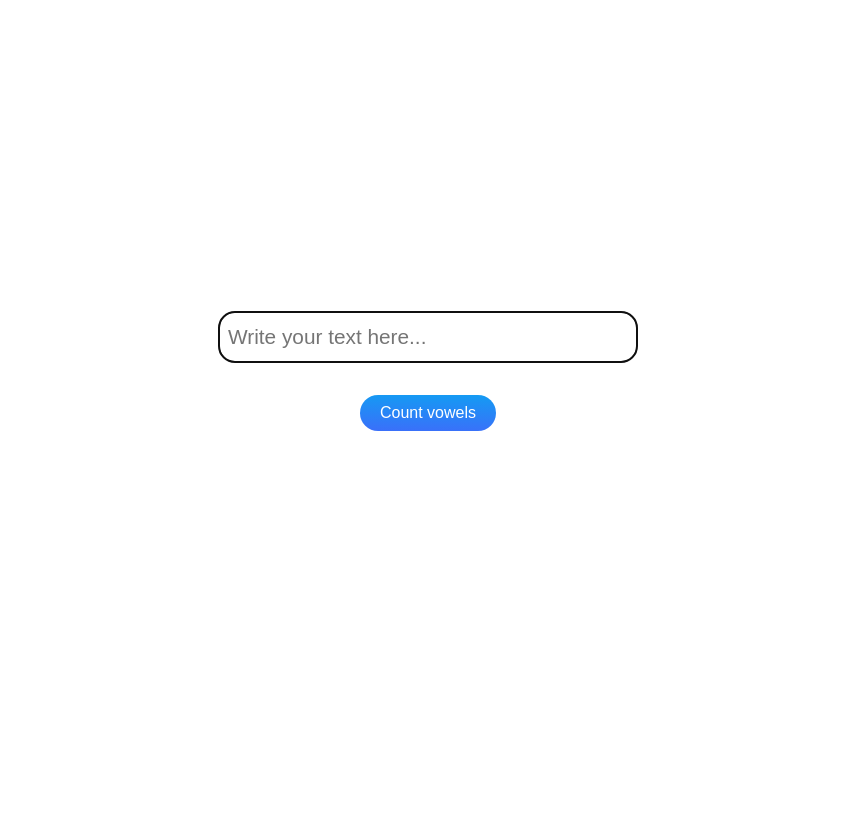
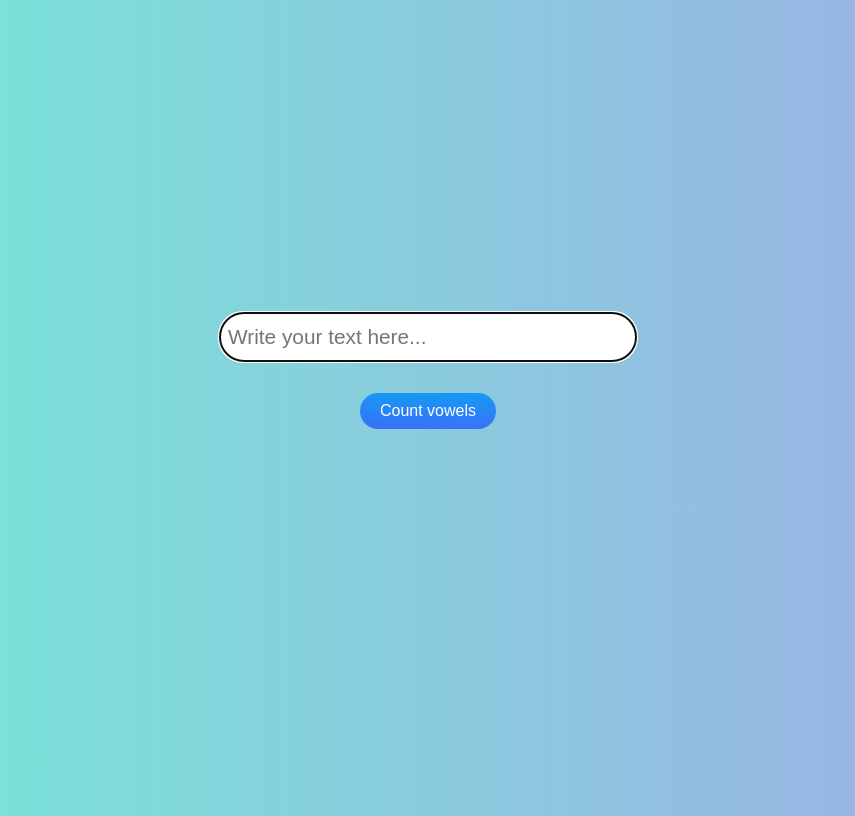
Before and after one commit to yasingultekin/Vowels_String, a plain HTML site: page index.html in a window 1280 px wide. Shown: the whole page, without its empty margins (212-1067 px from the left). Drawn offline with Linux system fonts and the light colour scheme.

Commit message:
last commit

```diff
--- a/app.js
+++ b/app.js
@@ -40,3 +40,9 @@ const vowelsString = () => {
 window.onload = () => {
   input.focus();
 };
+
+input.addEventListener("keydown", (e) => {
+  if (e.keyCode === 13) {
+    button.click();
+  }
+});
--- a/style.css
+++ b/style.css
@@ -3,6 +3,9 @@ body {
     display: flex;
     justify-content: center;
     align-items: center;
+    background-color: #74EBD5;
+background-image: linear-gradient(90deg, #74EBD5 0%, #9FACE6 100%);
+
 }
 
 .container {
@@ -18,9 +21,10 @@ input {
     margin: 2rem;
     width: 100%;
     height: 2rem;
-    border-radius: 1rem;
+    border-radius: 2rem;
     font-size: 1.3rem;
     padding: .5rem;
+    border: none;
 }
 
 button {
```
